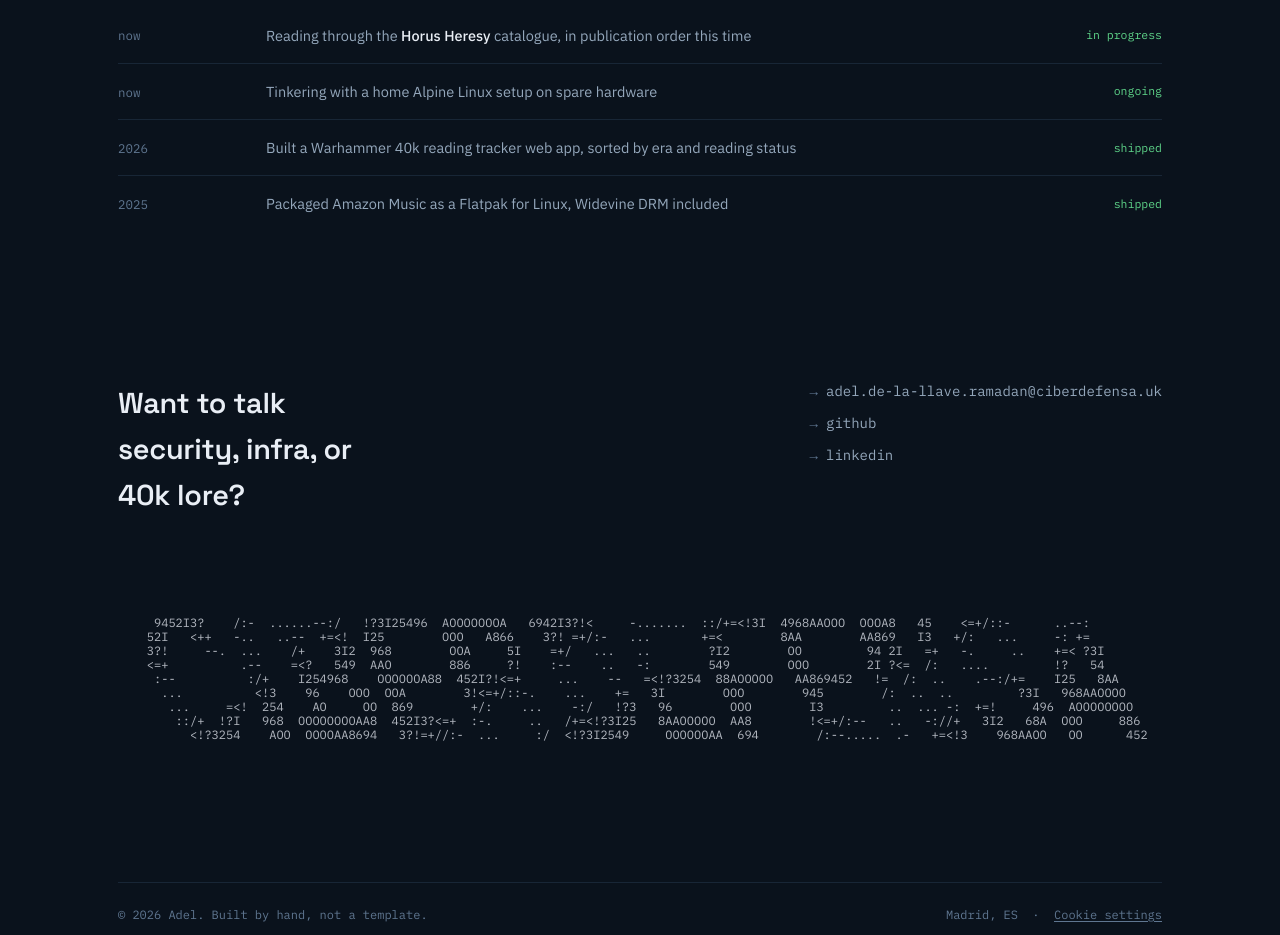
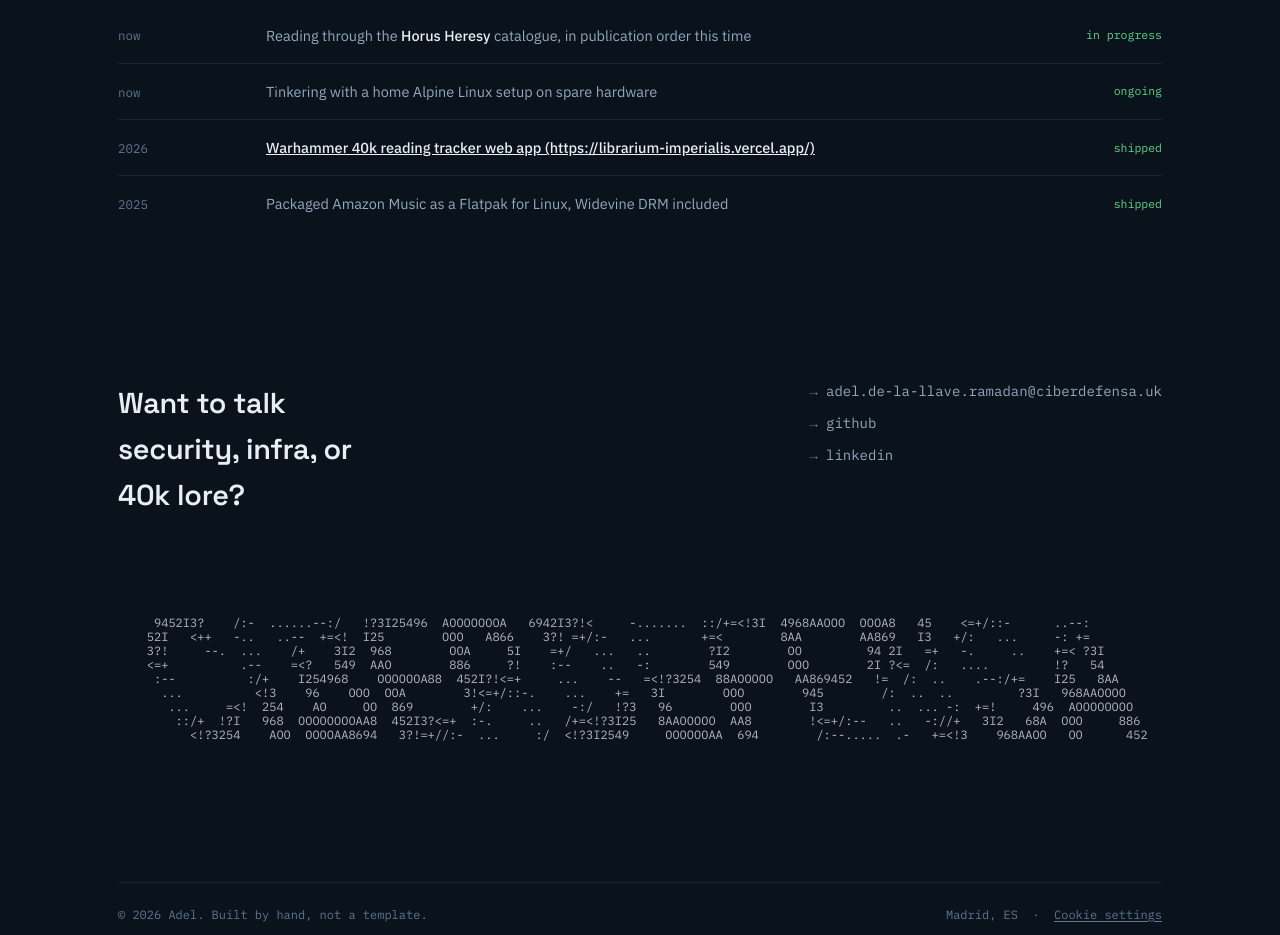
Before and after one commit to kiraitachi/Ciberdefensa.uk, a plain HTML site: page index.html in a window 1280 px wide. Shown: the part 3120-4055 px from the top of the page. Drawn offline with Linux system fonts and the light colour scheme.

Commit message:
Style Warhammer tracker link: bold + underline, show URL in text

```diff
--- a/index.html
+++ b/index.html
@@ -261,7 +261,7 @@ This site uses cookies for <strong>analytics</strong> (Google Analytics, Microso
 </div>
 <div class="log-row">
 <span class="log-date mono">2026</span>
-<span class="log-title"><a href="https://librarium-imperialis.vercel.app/" target="_blank" rel="noopener">Built a Warhammer 40k reading tracker web app, sorted by era and reading status</a></span>
+<span class="log-title"><strong><a href="https://librarium-imperialis.vercel.app/" target="_blank" rel="noopener" style="text-decoration:underline;">Warhammer 40k reading tracker web app (https://librarium-imperialis.vercel.app/)</a></strong></span>
 <span class="log-status mono">shipped</span>
 </div>
 <div class="log-row">
```
